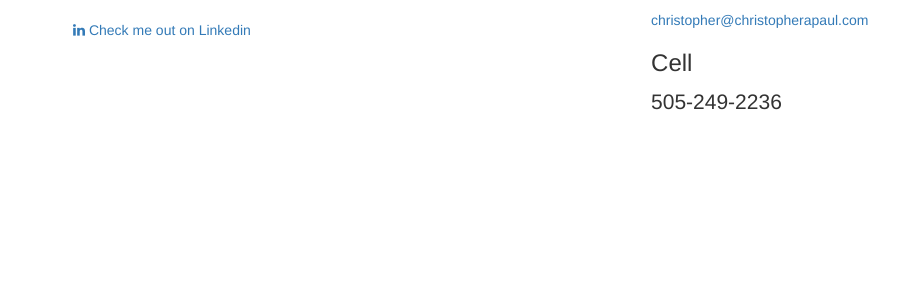
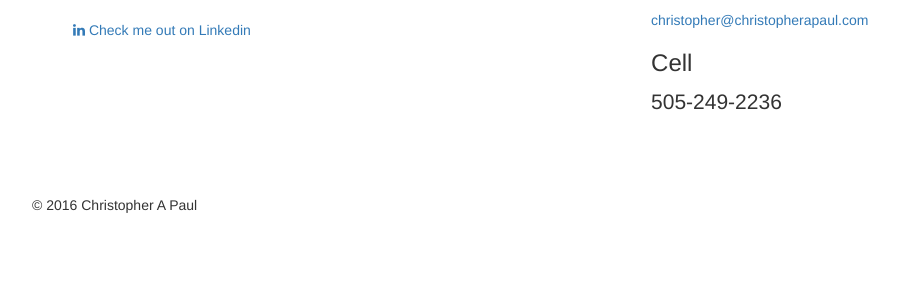
Before and after one commit to chrispaul3625/personal-website, a PHP site: page /contactMe.php in a window 1280 px wide. Shown: the part 263-563 px from the top of the page, without its empty margins (32-931 px from the left). Run offline with PHP 8.4, Linux system fonts and the light colour scheme; some libraries are stand-ins or nearby versions.

Commit message:
Added footer to contact me page

```diff
--- a/public_html/contactMe.php
+++ b/public_html/contactMe.php
@@ -94,3 +94,9 @@
 					</div>
 				</div>
 			</body>
+
+			<footer>
+				© 2016
+				Christopher A Paul
+			</footer>
+</html
--- a/public_html/index.php
+++ b/public_html/index.php
@@ -168,11 +168,6 @@
 	</body>
 
 	<footer>
-		<div class="scroll-top-wrapper ">
-	<span class="scroll-top-inner">
-		<i class="fa fa-2x fa-arrow-circle-up"></i>
-	</span>
-		</div>
 		© 2016
 		Christopher A Paul
 	</footer>
--- a/public_html/resume.php
+++ b/public_html/resume.php
@@ -149,8 +149,6 @@
 					</div>
 			</body>
 	<footer>
-
-		</div>
 		© 2016 Christopher A Paul
 	</footer>
 </html>
```
